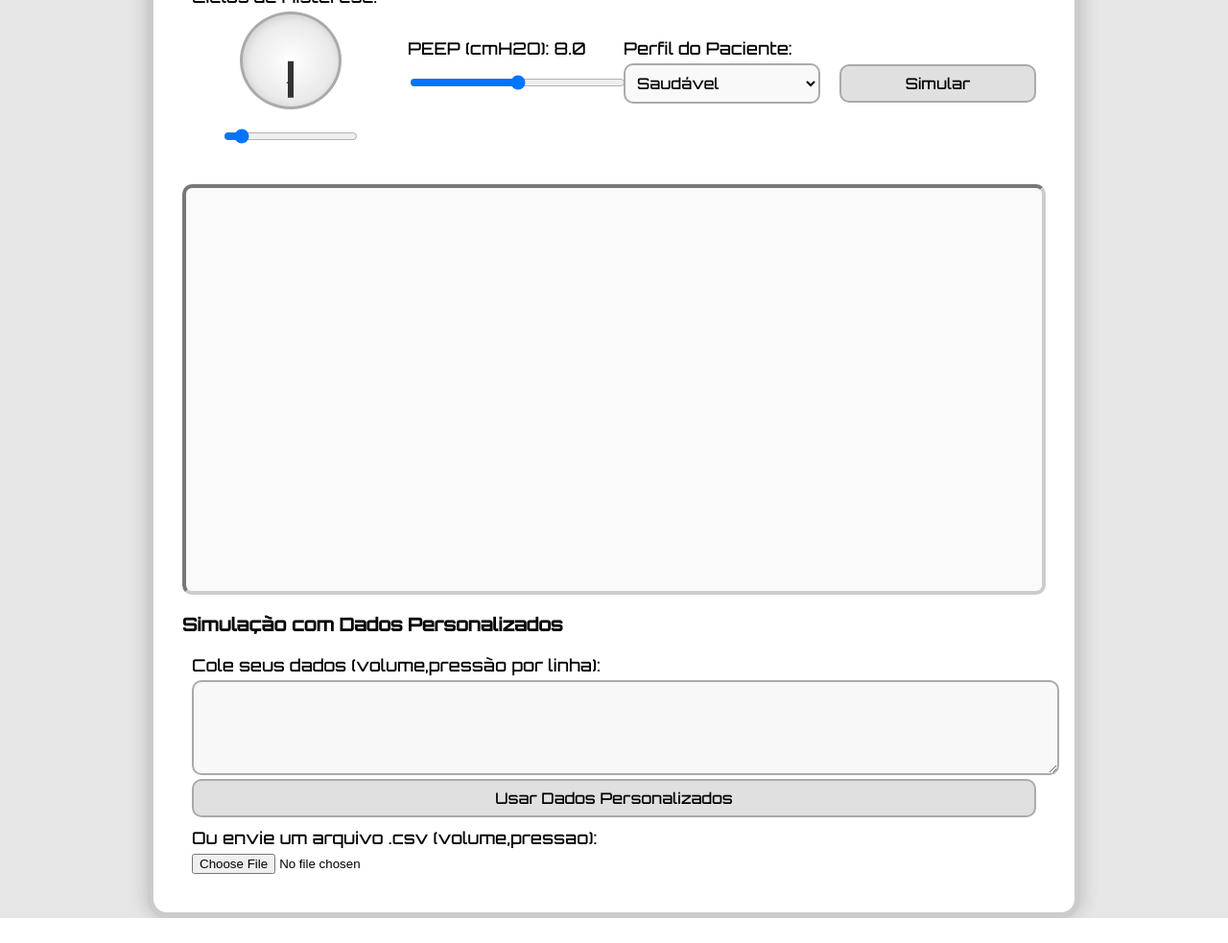
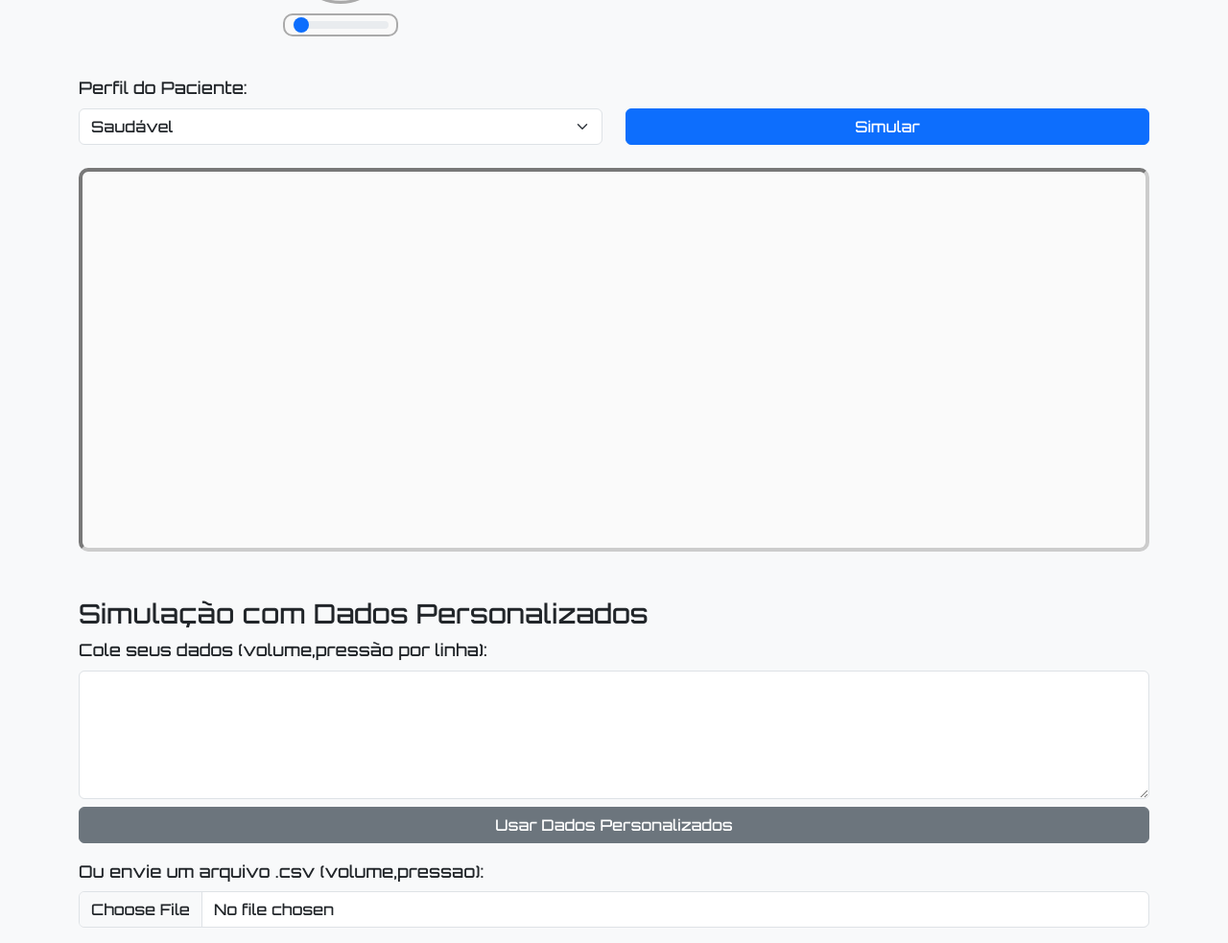
Before and after one commit to Daniel-Fr-J/PEEP_hYSTERESIS, a Flask app: page / in a window 1280 px wide. Shown: the whole page at 96% size. Before the commit the page ends 957 px from the top, so only its background shows below. Run offline with Flask 3, Linux system fonts and the light colour scheme; some libraries are stand-ins or nearby versions.

Commit message:
Update index.html

```diff
--- a/templates/index.html
+++ b/templates/index.html
@@ -2,36 +2,41 @@
 <html lang="pt-br">
 <head>
   <meta charset="UTF-8">
+  <meta name="viewport" content="width=device-width, initial-scale=1.0"> <!-- ESSENCIAL -->
   <title>Monitor de Histerese Pulmonar</title>
   <link href="https://fonts.googleapis.com/css2?family=Orbitron:wght@500&display=swap" rel="stylesheet">
+  <link rel="stylesheet" href="https://cdn.jsdelivr.net/npm/bootstrap@5.3.3/dist/css/bootstrap.min.css"> <!-- Bootstrap -->
   <link rel="stylesheet" href="{{ url_for('static', filename='estilo.css') }}">
   <script src="{{ url_for('static', filename='script.js') }}"></script>
   <script src="https://cdn.plot.ly/plotly-latest.min.js"></script>
 </head>
-<body>
-  <div class="monitor">
-    <h2>Monitor de Histerese Pulmonar</h2>
+<body class="bg-light text-dark">
 
-    <div class="controls">
-      <div class="control-group">
-        <label for="ciclos">Ciclos de Histerese:</label>
+  <div class="container my-4">
+    <h2 class="text-center mb-4">Monitor de Histerese Pulmonar</h2>
+
+    <div class="row mb-4">
+      <div class="col-md-6">
+        <label for="ciclos" class="form-label">Ciclos de Histerese:</label>
         <div id="knob-container">
           <div id="knob">
             <div id="indicator"></div>
             <div id="cycle-display">1</div>
           </div>
-          <input type="range" id="ciclos" min="0" max="100" value="1" step="1">
+          <input type="range" class="form-range" id="ciclos" min="0" max="100" value="1" step="1">
         </div>
       </div>
 
-      <div class="control-group">
-        <label for="peep">PEEP (cmH2O): <span id="peep-value">8.0</span></label>
-        <input type="range" id="peep" min="4" max="12" step="0.5" value="8">
+      <div class="col-md-6">
+        <label for="peep" class="form-label">PEEP (cmH2O): <span id="peep-value">8.0</span></label>
+        <input type="range" class="form-range" id="peep" min="4" max="12" step="0.5" value="8">
       </div>
+    </div>
 
-      <div class="control-group">
-        <label for="perfil">Perfil do Paciente:</label>
-        <select id="perfil">
+    <div class="row mb-4">
+      <div class="col-md-6">
+        <label for="perfil" class="form-label">Perfil do Paciente:</label>
+        <select class="form-select" id="perfil">
           <option value="saudavel">Saudável</option>
           <option value="fumante">Fumante</option>
           <option value="asmatico">Asmático</option>
@@ -40,27 +45,25 @@
         </select>
       </div>
 
-      <div class="control-group">
-        <label>&nbsp;</label>
-        <button onclick="simular()">Simular</button>
+      <div class="col-md-6 d-flex align-items-end">
+        <button class="btn btn-primary w-100" onclick="simular()">Simular</button>
       </div>
     </div>
 
     <div id="grafico" style="height: 400px;"></div>
 
-    <h3>Simulação com Dados Personalizados</h3>
-    <div class="control-group" style="margin-top: 10px;">
-      <label for="dados">Cole seus dados (volume,pressão por linha):</label>
-      <textarea id="dados" rows="5" style="width: 100%; font-family: monospace;"></textarea>
-      <button onclick="simularPersonalizado()">Usar Dados Personalizados</button>
+    <h3 class="mt-5">Simulação com Dados Personalizados</h3>
+    <div class="mb-3">
+      <label for="dados" class="form-label">Cole seus dados (volume,pressão por linha):</label>
+      <textarea id="dados" rows="5" class="form-control" style="font-family: monospace;"></textarea>
+      <button class="btn btn-secondary mt-2" onclick="simularPersonalizado()">Usar Dados Personalizados</button>
     </div>
 
-    <div class="control-group" style="margin-top: 10px;">
-      <label for="csvInput">Ou envie um arquivo .csv (volume,pressao):</label>
-      <input type="file" id="csvInput" accept=".csv">
+    <div class="mb-3">
+      <label for="csvInput" class="form-label">Ou envie um arquivo .csv (volume,pressao):</label>
+      <input type="file" class="form-control" id="csvInput" accept=".csv">
     </div>
   </div>
 
-  <script src="script.js"></script>
 </body>
 </html>
```
